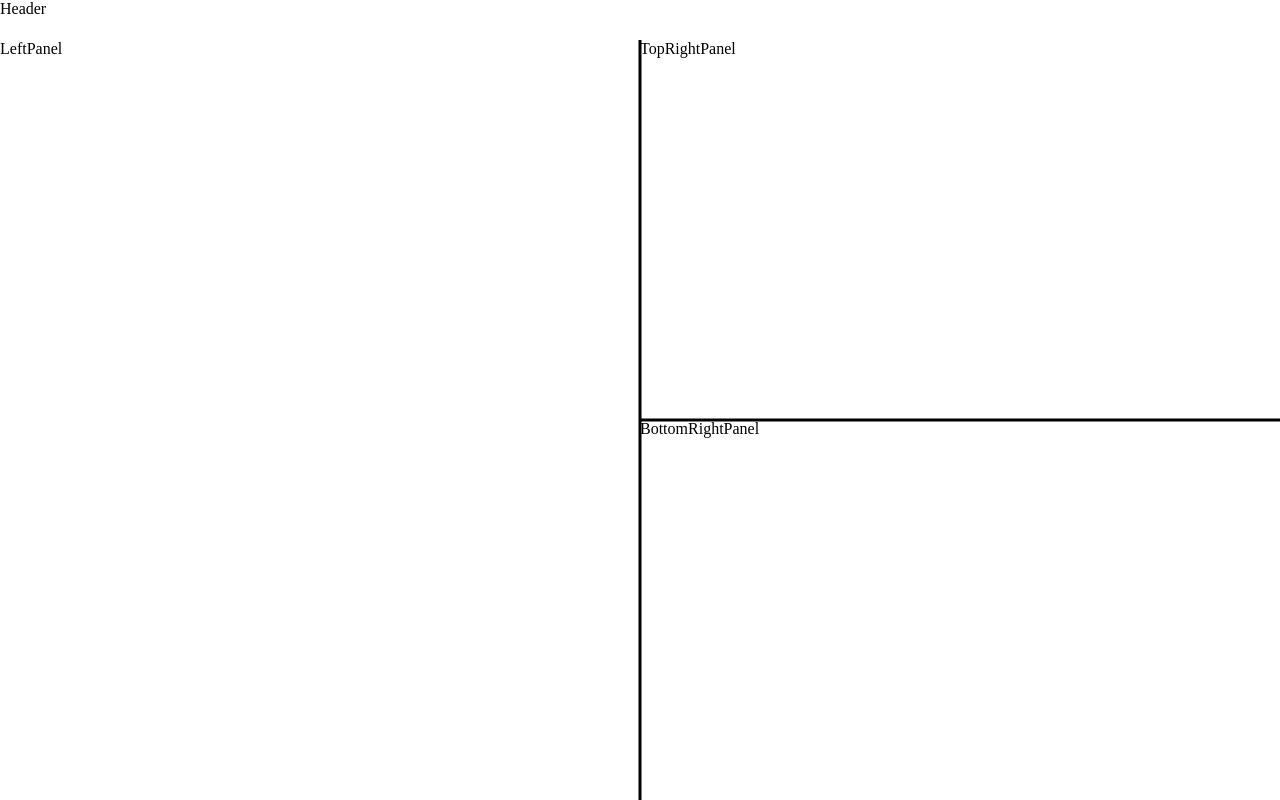
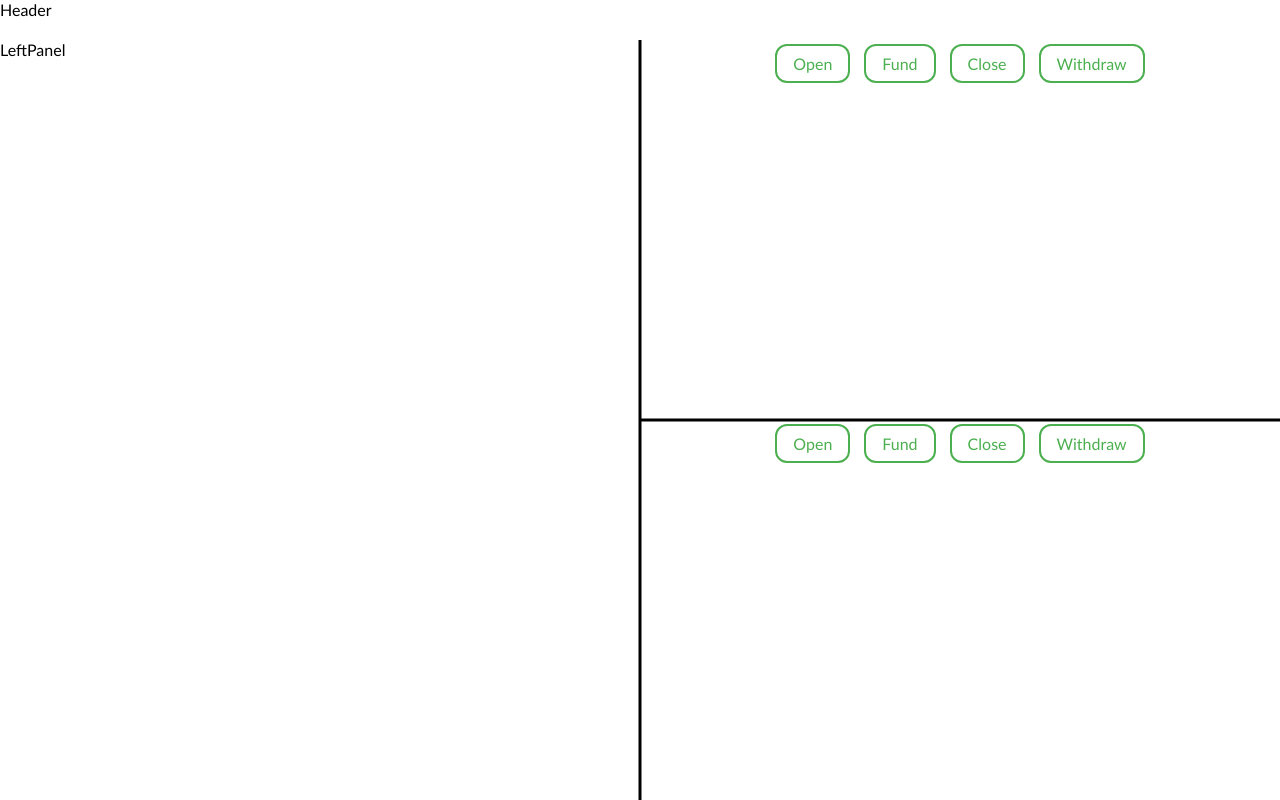
Before and after one commit to flashbros/smart-contract, a Next.js app in the folder demo-website/: page / in a window 1280 px wide. Built offline with nearby package versions, Linux system fonts and the light colour scheme.

Commit message:
Add ButtonLayout component to bottomRightPanel and topRightPanel

```diff
--- /dev/null
+++ b/demo-website/src/app/[components]/[buttonLayout]/buttonLayout.js
@@ -0,0 +1,12 @@
+import style from "./buttonLayout.module.css";
+
+const ButtonLayout = () => (
+  <div className={style.ButtonLayout}>
+        <div className={style.button}>Open</div>
+        <div className={style.button}>Fund</div>
+        <div className={style.button}>Close</div>
+        <div className={style.button}>Withdraw</div>
+  </div>
+);
+
+export default ButtonLayout;
--- /dev/null
+++ b/demo-website/src/app/[components]/[buttonLayout]/buttonLayout.module.css
@@ -0,0 +1,27 @@
+.ButtonLayout {
+  display: flex;
+  justify-content: center;
+  align-items: center;
+  gap: 10px;
+  bottom: 3px;
+}
+
+.button {
+  background-color: transparent;
+  border: solid 2px #4caf50;
+  color: #4caf50;
+  padding: 8px 16px;
+  text-align: center;
+  text-decoration: none;
+  display: inline-block;
+  font-size: 16px;
+  margin: 4px 2px;
+  transition-duration: 0.4s;
+  cursor: pointer;
+  border-radius: 12px;
+}
+
+.button:hover {
+  background-color: #4caf50;
+  color: white;
+}
--- a/demo-website/src/app/[components]/[rightPanel]/bottomRightPanel.js
+++ b/demo-website/src/app/[components]/[rightPanel]/bottomRightPanel.js
@@ -1,9 +1,10 @@
+import ButtonLayout from "../[buttonLayout]/buttonLayout";
 import strucStyle from "./../../styles.module.css";
 import style from "./bottomRightPanel.module.css";
 
 const BottomRightPanel = () => (
   <div className={strucStyle.BottomRightPanel}>
-      BottomRightPanel
+      <ButtonLayout />
   </div>
 );
 
--- a/demo-website/src/app/[components]/[rightPanel]/topRightPanel.js
+++ b/demo-website/src/app/[components]/[rightPanel]/topRightPanel.js
@@ -1,9 +1,10 @@
+import ButtonLayout from "../[buttonLayout]/buttonLayout";
 import strucStyle from "./../../styles.module.css";
 import style from "./topRightPanel.module.css";
 
 const TopRightPanel = () => (
     <div className={strucStyle.TopRightPanel}>
-        TopRightPanel
+          <ButtonLayout />
     </div>
 );
 
--- a/demo-website/src/app/globals.css
+++ b/demo-website/src/app/globals.css
@@ -4,5 +4,6 @@
 
 body {
   padding: 0;
+  font-family: 'Trebuchet MS', sans-serif;
   margin: 0;
 }
```
